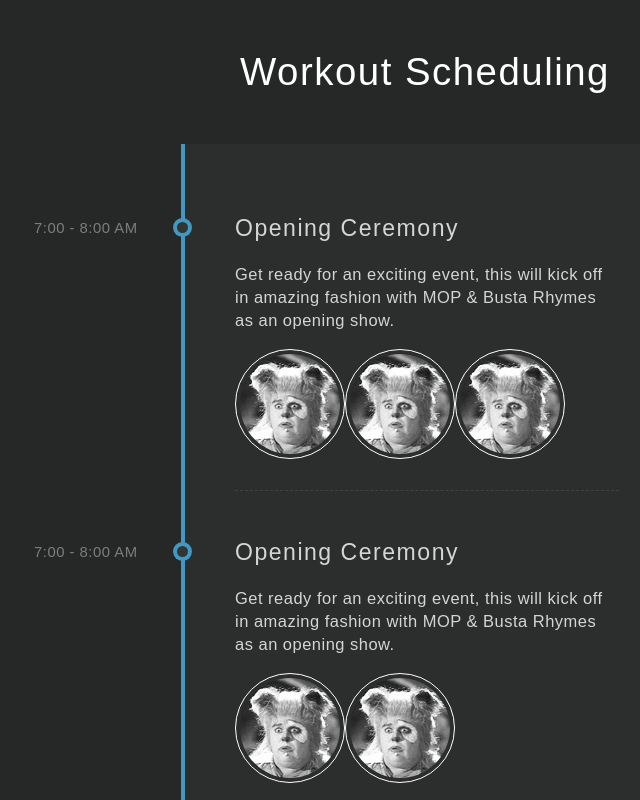
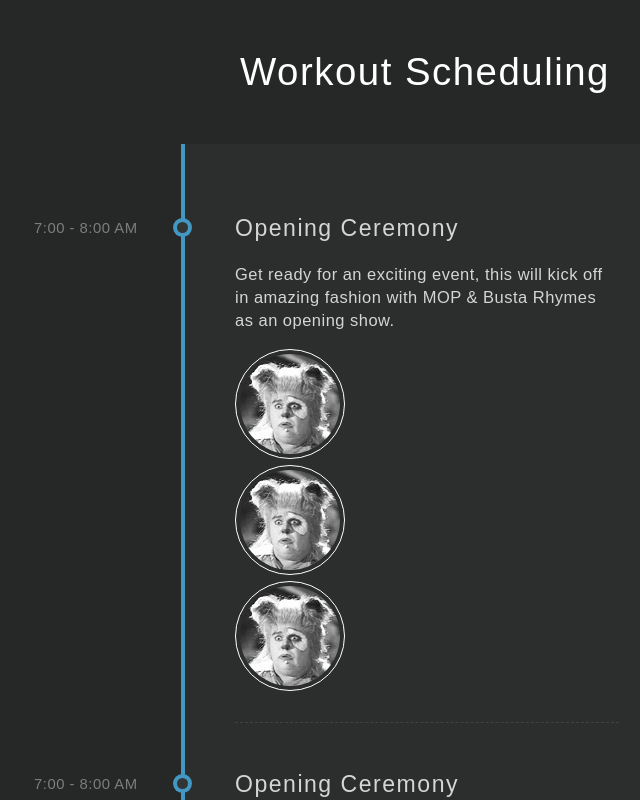
Before and after one commit to picaobaby/dnd_test, a React (Create React App) app: page / in a window 1280 px wide. Shown: the top 800 px of the page, without its empty margins (215-855 px from the left). Built offline with nearby package versions, Linux system fonts and the light colour scheme; a web font is replaced by a local one.

Commit message:
Update index.css

```diff
--- a/src/index.css
+++ b/src/index.css
@@ -217,7 +217,7 @@ h1 {
 
   display: flex;
   flex-wrap: wrap;
-  /* flex-direction: column; */
+  flex-direction: column;
   justify-content: flex-start;
   align-items: flex-start;
 }
```
